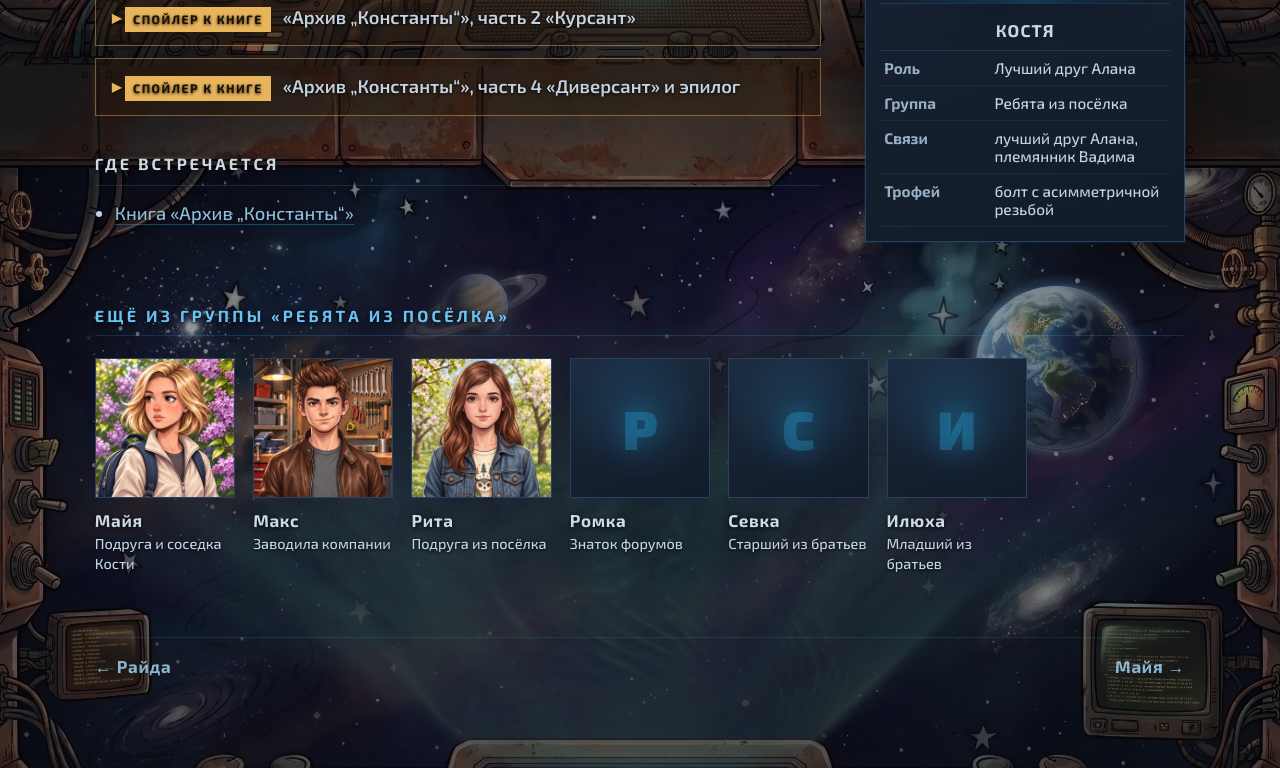
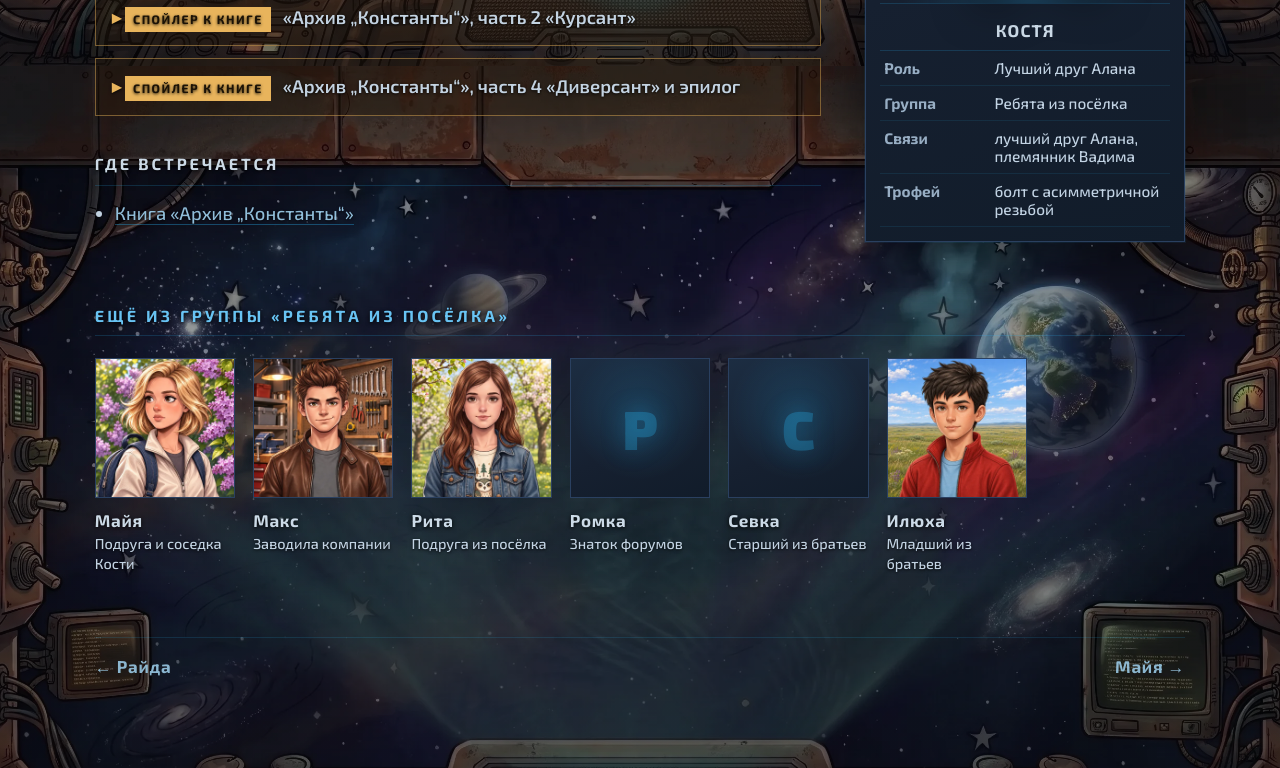
Before and after one commit to jababaika-coder/landing-page, a plain HTML site: page characters/kostya.html in a window 1280 px wide. Shown: the part 734-1502 px from the top of the page. Drawn offline with Linux system fonts and the light colour scheme.

Commit message:
feat(landing): портрет Илюхи
Co-Authored-By: Claude Opus 5.5 <noreply@anthropic.com>

```diff
--- a/characters/kostya.html
+++ b/characters/kostya.html
@@ -76,7 +76,7 @@
         <span class="char-tile-role">Старший из братьев</span>
       </a>
       <a class="char-tile" href="../characters/ilyuha.html">
-        <div class="crew-portrait" data-monogram="И"></div>
+        <div class="crew-portrait" data-monogram="И"><img loading="lazy" decoding="async" src="../images/heroes/ilyuha.webp" alt="Илюха" /></div>
         <span class="char-tile-name">Илюха</span>
         <span class="char-tile-role">Младший из братьев</span>
       </a>
```
Also changed, not shown: characters/max.html (+1 -1 lines), characters/maya.html (+1 -1 lines), characters/rita.html (+1 -1 lines), characters/romka.html (+1 -1 lines), characters/sevka.html (+1 -1 lines), heroes.html (+1 -1 lines), images/heroes/ilyuha.webp (added).
